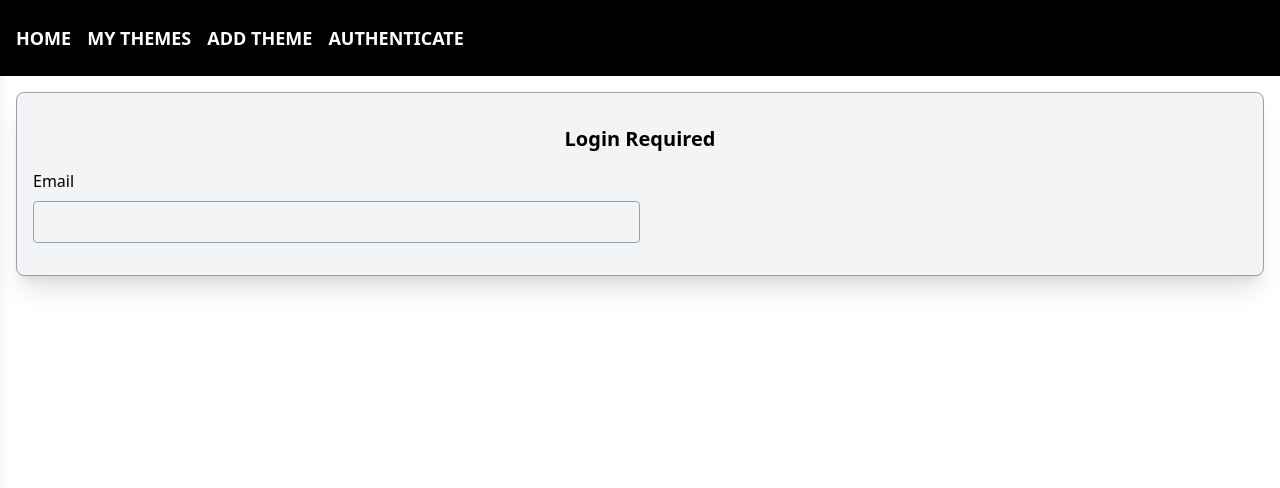
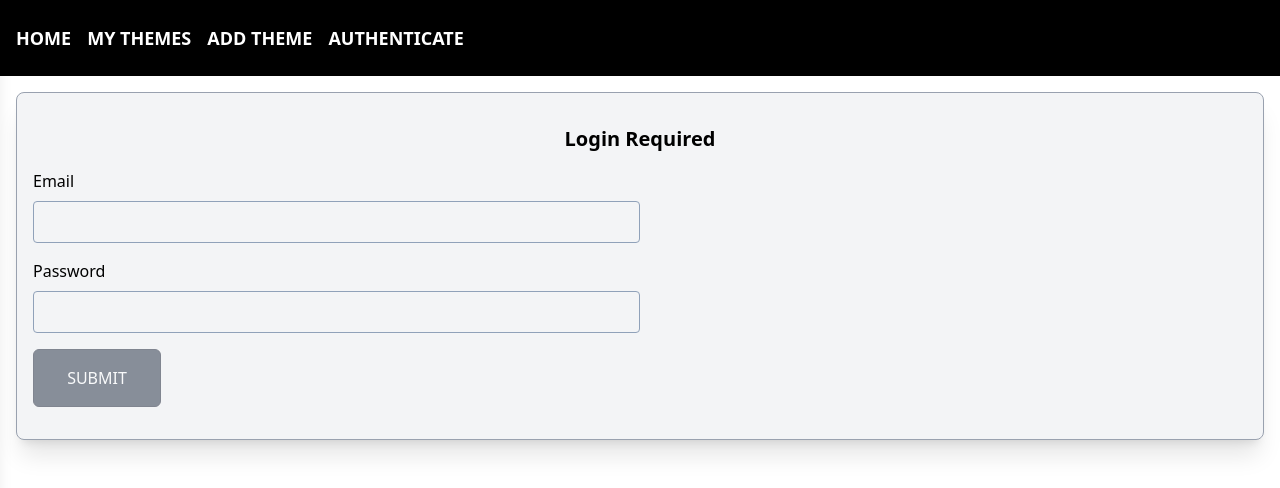
Before and after one commit to Earlssu/MERN_FS_Project, a React (Vite) app in the folder apps/client/: page /auth in a window 1280 px wide. Shown: the top 488 px of the page. Built offline with nearby package versions, Linux system fonts and the light colour scheme.

Commit message:
[Feat]Setup Auth Page

```diff
--- a/apps/client/src/features/users/pages/Auth.tsx
+++ b/apps/client/src/features/users/pages/Auth.tsx
@@ -1,20 +1,51 @@
 import Card from '@/shared/components/UIElements/Card.tsx';
 import Input from '@/shared/components/FormElements/Input.tsx';
-import { VALIDATOR_EMAIL } from '@/shared/utils/validators.ts';
+import { VALIDATOR_EMAIL, VALIDATOR_MINLENGTH } from '@/shared/utils/validators.ts';
+import { useForm } from '@/shared/hooks/useForm.ts';
+import Button from '@/shared/components/FormElements/Button.tsx';
 
 const Auth = () => {
+  const [formState, inputHandler] = useForm(
+    {
+      email: {
+        value: '',
+        isValid: false,
+      },
+      password: {
+        value: '',
+        isValid: false,
+      },
+    },
+    false,
+  );
+
+  const authSubmitHandler = (event: React.FormEvent<HTMLFormElement>) => {
+    event.preventDefault();
+    console.log(formState.inputs); // TODO: send this to the backend
+  };
+
   return (
     <div className={'p-4'}>
       <Card>
         <h2 className={'text-xl font-bold'}>Login Required</h2>
-        <form className={'w-full'}>
+        <form className={'w-full flex flex-col gap-4'} onSubmit={authSubmitHandler}>
           <Input
             id={'email'}
             label={'Email'}
             errorText={'Please enter a valid Email'}
             validators={[VALIDATOR_EMAIL()]}
-            onInputChange={() => {}}
+            onInputChange={inputHandler}
           />
+          <Input
+            id={'password'}
+            label={'Password'}
+            errorText={'Please enter a valid password, at least 5 characters'}
+            validators={[VALIDATOR_MINLENGTH(5)]}
+            onInputChange={inputHandler}
+          />
+          <Button type={'submit'} disabled={!formState.isValid}>
+            SUBMIT
+          </Button>
         </form>
       </Card>
     </div>
```
